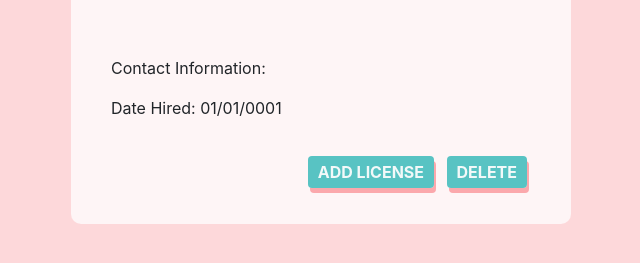
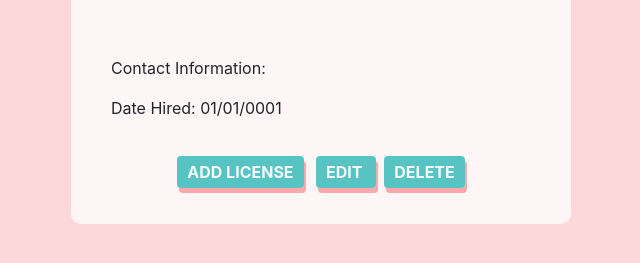
Before and after one commit to a-shevlin/Factory.Solution, an ASP.NET Core app: template Factory/Views/Engineer/Details.cshtml in a window 1280 px wide. Shown: the part 313-576 px from the top of the page, without its empty margins (319-959 px from the left). Run offline with ASP.NET Core 8, Linux system fonts and the light colour scheme; the template is opened without the code that fills it, so the values that code supplies are empty; the project's own start-up code is not run, and a stand-in starts its controllers and pages.

Commit message:
update Engineer/Details to include link to /Edit

```diff
--- a/Factory/Views/Engineer/Details.cshtml
+++ b/Factory/Views/Engineer/Details.cshtml
@@ -24,7 +24,8 @@ else
 <p>Contact Information: </p>
 <p>Date Hired: @Model.DateHired.ToShortDateString()</p>
 <br>
-<div class="rightBtn">
+<div class="centerBtn">
   @Html.ActionLink("Add License", "AddMachine", "Engineer", new{ id = Model.Id}, new { @class="htmlButton"})
+  @Html.ActionLink("Edit " + $"{Model.Name}", "Edit", "Engineer", new { id = Model.Id }, new { @class="htmlButton"})
   @Html.ActionLink("Delete " + $"{Model.Name}", "Delete", "Engineer", new { id = Model.Id }, new { @class="htmlButton"})
 </div>
```
